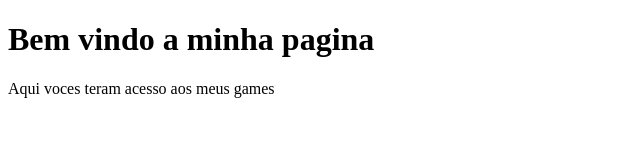
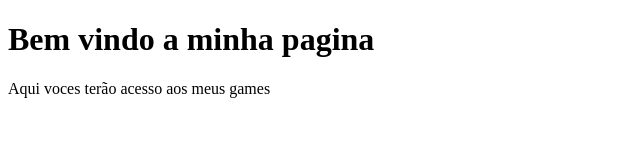
Before and after one commit to alanguedes017/alanguedes017.github.io, a plain HTML site: page index.html in a window 1280 px wide. Shown: the full height of the page, 0-640 px from the left. Drawn offline with Linux system fonts and the light colour scheme.

Commit message:
Update index.html

```diff
--- a/index.html
+++ b/index.html
@@ -5,7 +5,7 @@
    </head>
    <body>
   <h1>Bem vindo a minha pagina</h1>
-  <p>Aqui voces teram acesso aos meus games</p>
+  <p>Aqui voces terão acesso aos meus games</p>
 
 </body>
 </html>
```
